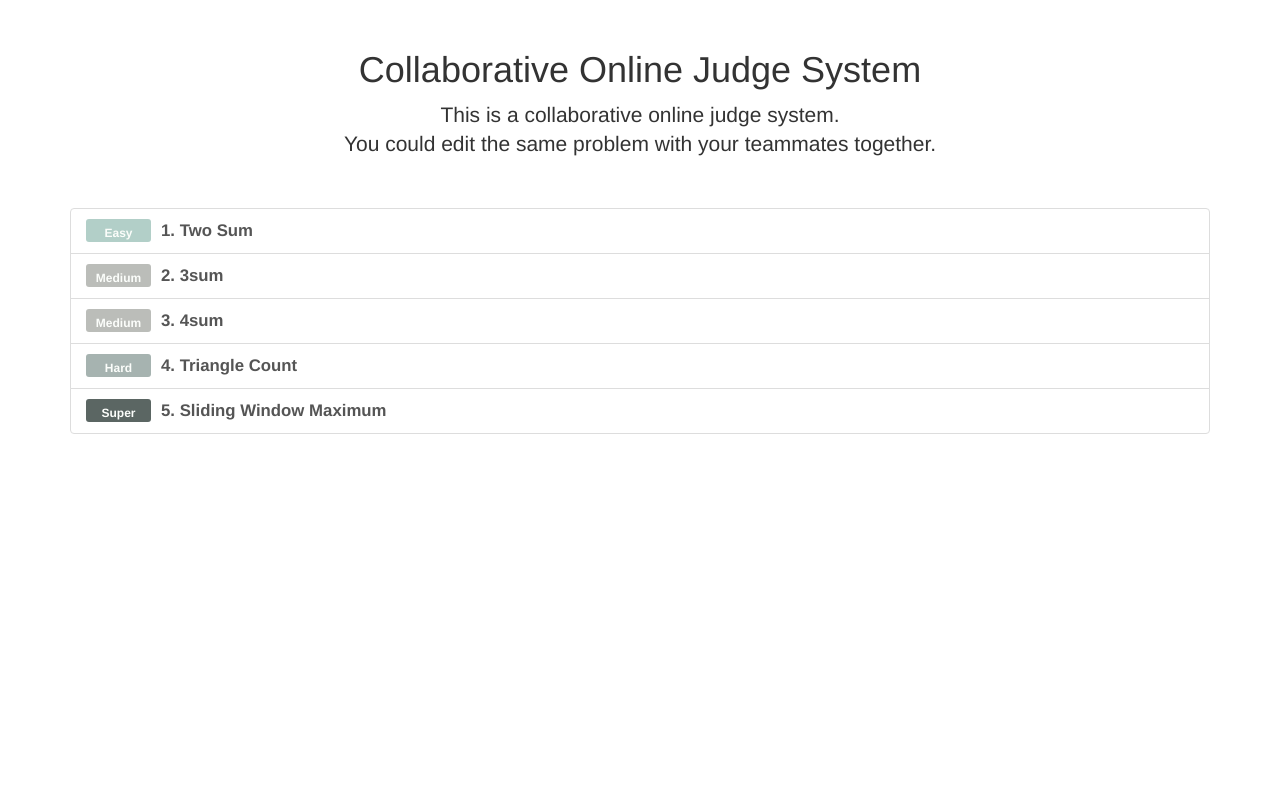
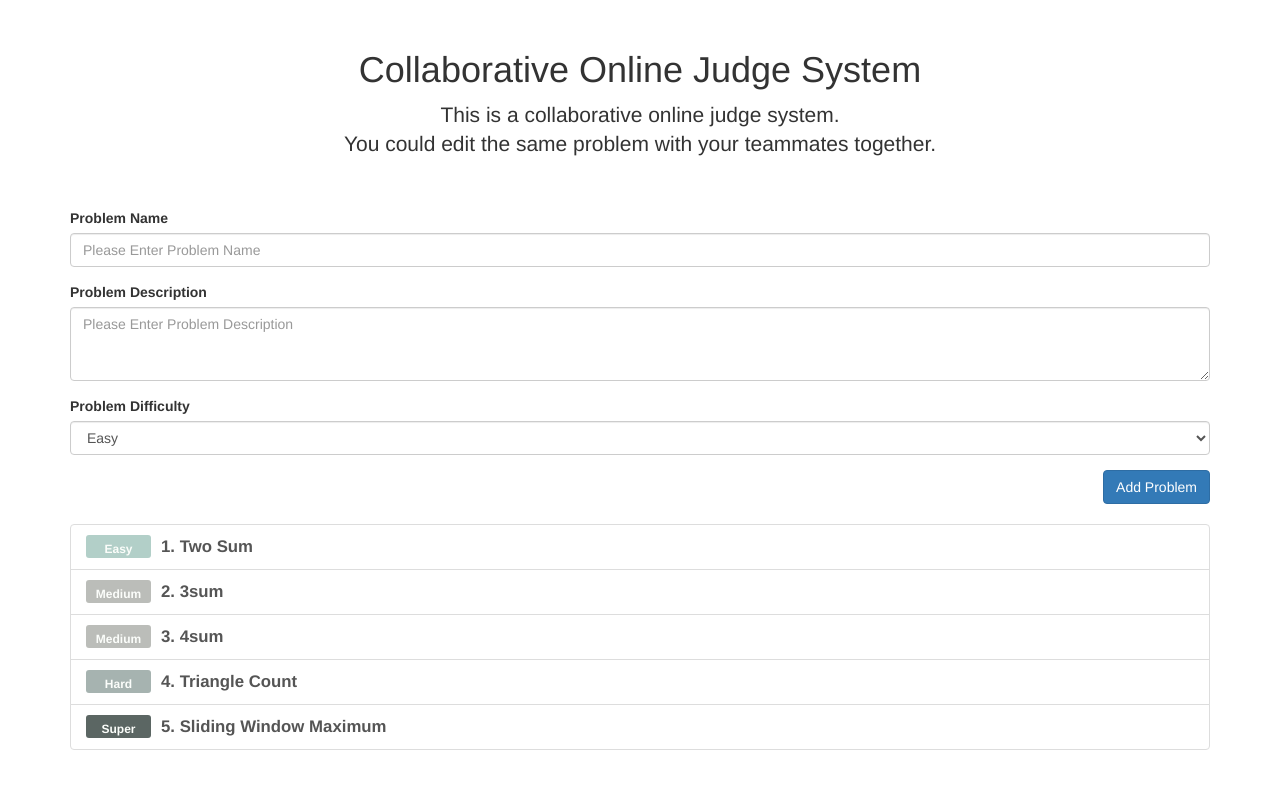
Before and after one commit to ganqianjun/collaborative-online-judge-system, an Angular app in the folder oj-client/: page /problems in a window 1280 px wide. Shown: the top 788 px of the page. Built offline with nearby package versions, Linux system fonts and the light colour scheme.

Commit message:
COJ Client : Add client-side routing, and add components - 'problem-detail', 'new-problem'

```diff
--- a/oj-client/src/app/app.component.html
+++ b/oj-client/src/app/app.component.html
@@ -1 +1 @@
-<app-problem-list></app-problem-list>
+<router-outlet></router-outlet>
--- /dev/null
+++ b/oj-client/src/app/app.routes.ts
@@ -0,0 +1,25 @@
+import {RouterModule, Routes} from '@angular/router';
+import {ProblemListComponent} from './components/problem-list/problem-list.component';
+import {ProblemDetailComponent} from './components/problem-detail/problem-detail.component';
+
+const routes:Routes = [
+  {
+    path:'',
+    redirectTo:'problems',
+    pathMatch:'full'
+  },
+  {
+    path:'problems',
+    component:ProblemListComponent
+  },
+  {
+    path:'problems/:id',
+    component:ProblemDetailComponent
+  },
+  {
+    path:'**',
+    redirectTo:'problems'
+  }
+];
+
+export const routing = RouterModule.forRoot(routes);
--- /dev/null
+++ b/oj-client/src/app/components/new-problem/new-problem.component.html
@@ -0,0 +1,33 @@
+<div>
+  <form #formRef="ngForm">
+    <div class="form-group">
+      <label for="problemName">Problem Name</label>
+      <input name="problemName" id="problemName" class="form-control"
+      type="text" required placeholder="Please Enter Problem Name"
+      [(ngModel)]="newProblem.name">
+    </div>
+    <div class="form-group">
+      <label for="problemDesc">Problem Description</label>
+      <textarea name="problemDesc" id="problemDesc" class="form-control"
+        placeholder="Please Enter Problem Description"
+        [(ngModel)]="newProblem.desc" rows="3">
+      </textarea>
+    </div>
+    <div class="form-group">
+      <label for="difficulty">Problem Difficulty</label>
+      <select name="difficulty" id="difficulty" class="form-control"
+        [(ngModel)]= "newProblem.difficulty">
+        <option *ngFor='let difficulty of difficulties' [value]='difficulty'>
+          {{ difficulty }}
+        </option>
+      </select>
+    </div>
+    <div class="row">
+      <div class="col-xs-12">
+        <button type="submit" class="btn btn-primary pull-right"
+        (click)="addProblem()">Add Problem</button>
+      </div>
+    </div>
+  </form>
+  <br>
+</div>
--- /dev/null
+++ b/oj-client/src/app/components/new-problem/new-problem.component.ts
@@ -0,0 +1,32 @@
+import { Component, OnInit, Inject } from '@angular/core';
+import {Problem} from '../../models/problem.model';
+
+const DEFAULT_PROBLEM = Object.freeze({
+  id: 0,
+  name:'',
+  desc:'',
+  difficulty:'Easy'
+});
+
+@Component({
+  selector: 'app-new-problem',
+  templateUrl: './new-problem.component.html',
+  styleUrls: ['./new-problem.component.css']
+})
+export class NewProblemComponent implements OnInit {
+  newProblem: Problem = Object.assign({},DEFAULT_PROBLEM);
+
+  difficulties: string[] = ['Easy','Medium','Hard','Super'];
+
+  constructor(
+    @Inject('data') private dataService
+  ) { }
+
+  addProblem() : void {
+    this.dataService.addProblem(this.newProblem);
+  }
+
+  ngOnInit() {
+  }
+
+}
--- /dev/null
+++ b/oj-client/src/app/components/problem-detail/problem-detail.component.html
@@ -0,0 +1,6 @@
+<div class="container" *ngIf='problem'>
+  <div class="col-xs-12 col-md-4">
+    <h2>{{problem.id}}. {{problem.name}}</h2>
+    <p>{{problem.desc}}</p>
+  </div>
+</div>
--- /dev/null
+++ b/oj-client/src/app/components/problem-detail/problem-detail.component.ts
@@ -0,0 +1,26 @@
+import { Component, OnInit, Inject } from '@angular/core';
+import { ActivatedRoute } from '@angular/router';
+import { Problem } from '../../models/problem.model';
+
+@Component({
+  selector: 'app-problem-detail',
+  templateUrl: './problem-detail.component.html',
+  styleUrls: ['./problem-detail.component.css']
+})
+
+export class ProblemDetailComponent implements OnInit {
+
+  problem: Problem;
+
+  constructor(
+    @Inject('data') private dataService,
+    private route:ActivatedRoute
+  ) { }
+
+  ngOnInit() {
+    this.route.params.subscribe(params => {
+      this.problem = this.dataService.getProblem(+params['id']);
+    })
+  }
+
+}
--- a/oj-client/src/app/components/problem-list/problem-list.component.html
+++ b/oj-client/src/app/components/problem-list/problem-list.component.html
@@ -1,12 +1,21 @@
 <div class="container">
   <div class="starter-template">
     <h1>Collaborative Online Judge System</h1>
-    <p class="lead">This is a collaborative online judge system.<br> You could edit the same problem with your teammates together.</p>
+    <p class="lead">
+      This is a collaborative online judge system.<br>
+      You could edit the same problem with your teammates together.
+    </p>
   </div>
+   <app-new-problem></app-new-problem>
   <div class="list-group">
-    <a class="list-group-item" *ngFor="let problem of problems">
-      <span class="{{'pull-left label difficulty diff-' + problem.difficulty.toLocaleLowerCase()}}">{{ toTitleCase(problem.difficulty) }}</span>
-      <strong class="title">{{ problem.id }}. {{ toTitleCase(problem.name) }}</strong>
+    <a class="list-group-item" *ngFor="let problem of problems"
+    [routerLink]="['/problems', problem.id]">
+      <span class="{{'pull-left label difficulty diff-' + problem.difficulty.toLocaleLowerCase()}}">
+        {{ toTitleCase(problem.difficulty) }}
+      </span>
+      <strong class="title">
+        {{ problem.id }}. {{ toTitleCase(problem.name) }}
+      </strong>
     </a>
   </div>
 </div>
--- a/oj-client/src/app/services/data.service.ts
+++ b/oj-client/src/app/services/data.service.ts
@@ -4,16 +4,22 @@ import { PROBLEMS } from '../mock-problems';
 
 @Injectable()
 export class DataService {
+  problems: Problem[] = PROBLEMS;
 
   constructor() { }
 
   getProblems(): Problem[] {
-    return PROBLEMS;
+    return this.problems;
   }
 
   getProblem(id: number): Problem {
-    return PROBLEMS.find(
+    return this.problems.find(
       (problem) => problem.id === id
     );
   }
+
+  addProblem(newProblem: Problem) {
+    newProblem.id = this.problems.length + 1;
+    this.problems.push(newProblem);
+  }
 }
```
Also changed, not shown: oj-client/src/app/app.module.ts (+9 -2 lines), oj-client/src/app/components/new-problem/new-problem.component.css (added), oj-client/src/app/components/problem-detail/problem-detail.component.css (added), 2 other files (tests, documents, lock files or other folders).
